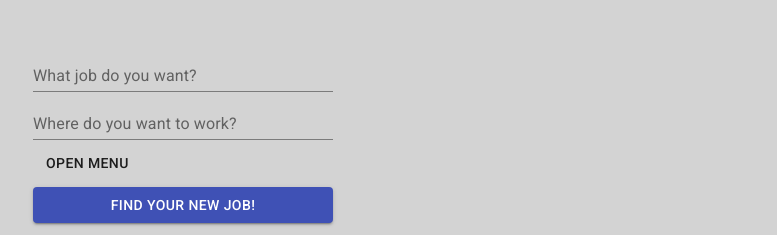
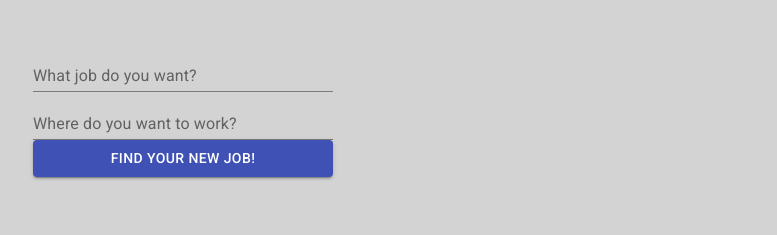
Before and after one commit to Scott09/jg-assignment, a React (Create React App) app: page / in a window 1280 px wide. Shown: the top 235 px of the page, without its empty margins (11-788 px from the left). Built offline with nearby package versions, Linux system fonts and the light colour scheme.

Commit message:
add default radius and date since posting values to requests

```diff
--- a/src/App.js
+++ b/src/App.js
@@ -12,12 +12,14 @@ function App() {
   const [jobs, setJobs] = useState();
   const [city, setCity] = useState("");
   const [jobSearch, setJobSearch] = useState("");
+  const [searchRadius, setSearchRadius] = useState(75);
+  const [postDate, setpostDate] = useState(50);
 
   const handleSubmit = async (event) => {
 
     try {
       event.preventDefault()
-      const response = await fetch(`/jobs?jobSearch=${jobSearch}&location=${city}`);
+      const response = await fetch(`/jobs?jobSearch=${jobSearch}&location=${city}&radius_miles=${searchRadius}&days_ago=${postDate}`);
       const json = await response.json();
       setJobs(json.jobs);
       //reset TextField states
@@ -39,8 +41,6 @@ function App() {
   return (
     <div className="App">
 
-
-
       <div>
 
         <form className="inputform" onSubmit={handleSubmit} >
@@ -48,7 +48,6 @@ function App() {
 
             <TextField id="standard-basic" label="What job do you want?" value={jobSearch} onChange={e => setJobSearch(e.target.value)} type="text" name="jobdescription"/>
             <TextField id="standard-basic" label="Where do you want to work?" value={city} onChange={e => setCity(e.target.value)} type="text" name="city"/>
-            <SimpleMenu />
 
 
             <Button className="button" type="submit" variant="contained" color="primary">
--- a/src/components/SimpleMenu/SimpleMenu.component.jsx
+++ b/src/components/SimpleMenu/SimpleMenu.component.jsx
@@ -2,9 +2,8 @@ import React from 'react';
 import Button from '@material-ui/core/Button';
 import Menu from '@material-ui/core/Menu';
 import MenuItem from '@material-ui/core/MenuItem';
-import './SimpleMenu.styles.css';
 
-export default function SimpleMenu() {
+export default function SimpleMenu({name, optionone, optiontwo, optionthree}) {
   const [anchorEl, setAnchorEl] = React.useState(null);
 
   const handleClick = event => {
@@ -16,9 +15,9 @@ export default function SimpleMenu() {
   };
 
   return (
-    <div className="simple-menu">
+    <div>
       <Button aria-controls="simple-menu" aria-haspopup="true" onClick={handleClick}>
-        Open Menu
+        {name}
       </Button>
       <Menu
         id="simple-menu"
@@ -27,9 +26,9 @@ export default function SimpleMenu() {
         open={Boolean(anchorEl)}
         onClose={handleClose}
       >
-        <MenuItem onClick={handleClose}>Profile</MenuItem>
-        <MenuItem onClick={handleClose}>My account</MenuItem>
-        <MenuItem onClick={handleClose}>Logout</MenuItem>
+        <MenuItem onClick={handleClose}>{optionone}</MenuItem>
+        <MenuItem onClick={handleClose}>{optiontwo}</MenuItem>
+        <MenuItem onClick={handleClose}>{optionthree}</MenuItem>
       </Menu>
     </div>
   );
--- a/src/components/SimpleMenu/SimpleMenu.styles.css
+++ /dev/null
@@ -1,3 +0,0 @@
-.simple-menu {
-  margin: 5px;
-}
```
